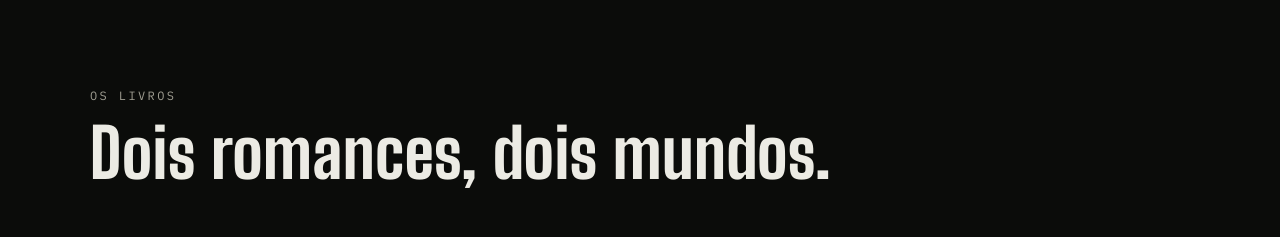
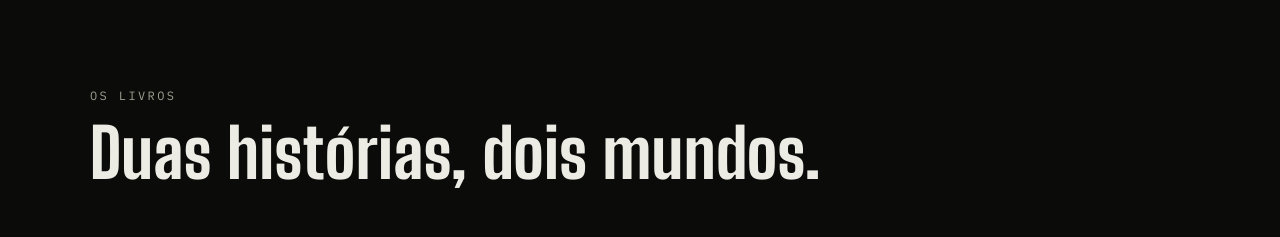
Before and after one commit to g4b7i3/vinik-site, a plain HTML site: page index.html in a window 1280 px wide. Shown: the part 2020-2257 px from the top of the page. Drawn offline with Linux system fonts and the light colour scheme; no server answers; a web font is replaced by a local one.

Commit message:
Update index.html

```diff
--- a/index.html
+++ b/index.html
@@ -69,7 +69,7 @@
 
 <section class="sec" id="livros">
   <div class="wrap">
-    <div class="sec-head"><p class="eyebrow">Os livros</p><h2 class="h2">Dois romances, dois mundos.</h2></div>
+    <div class="sec-head"><p class="eyebrow">Os livros</p><h2 class="h2">Duas histórias, dois mundos.</h2></div>
     <div class="shelf">
       <article class="title-card m60">
         <div data-book-wrap>
```
